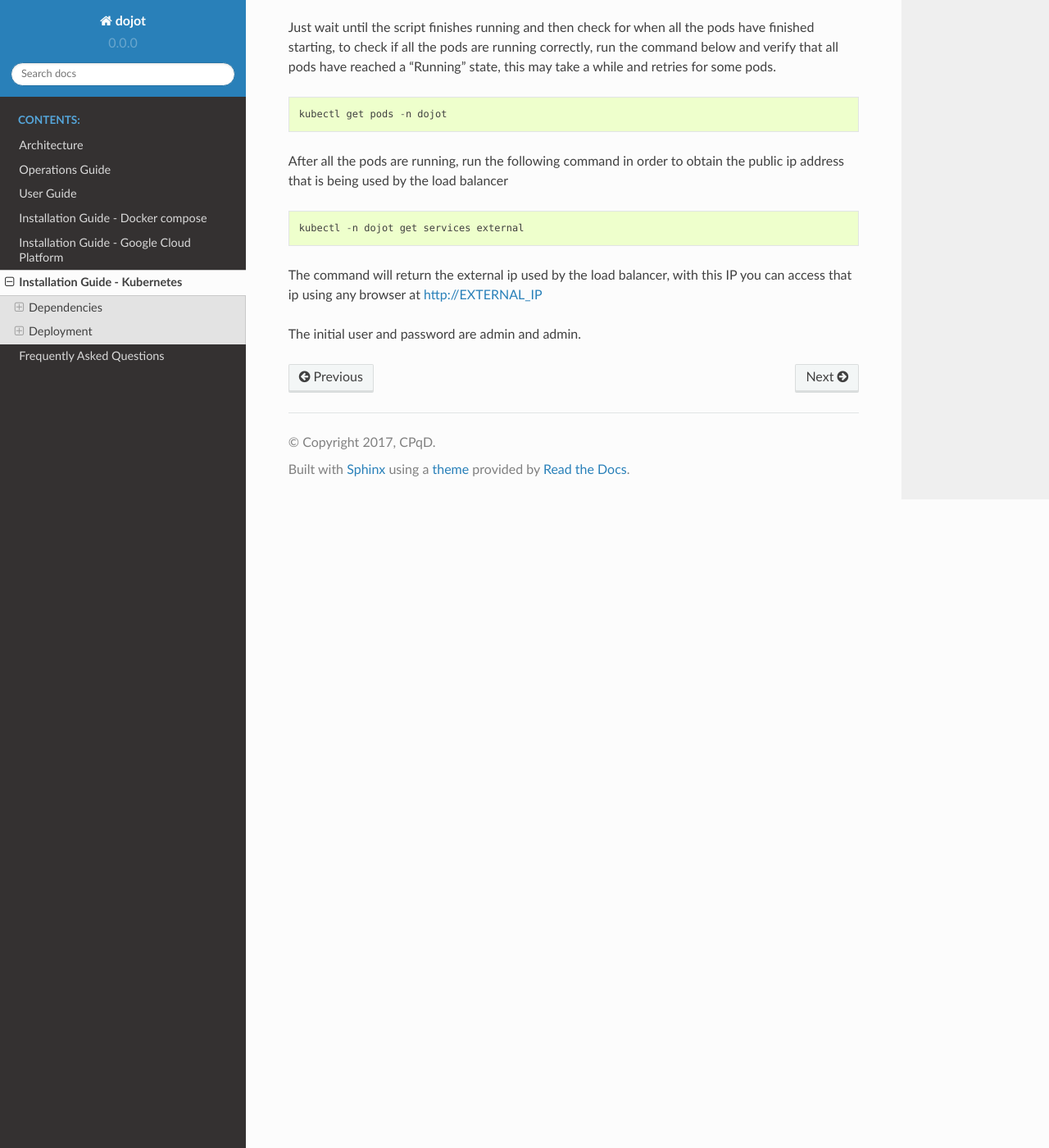
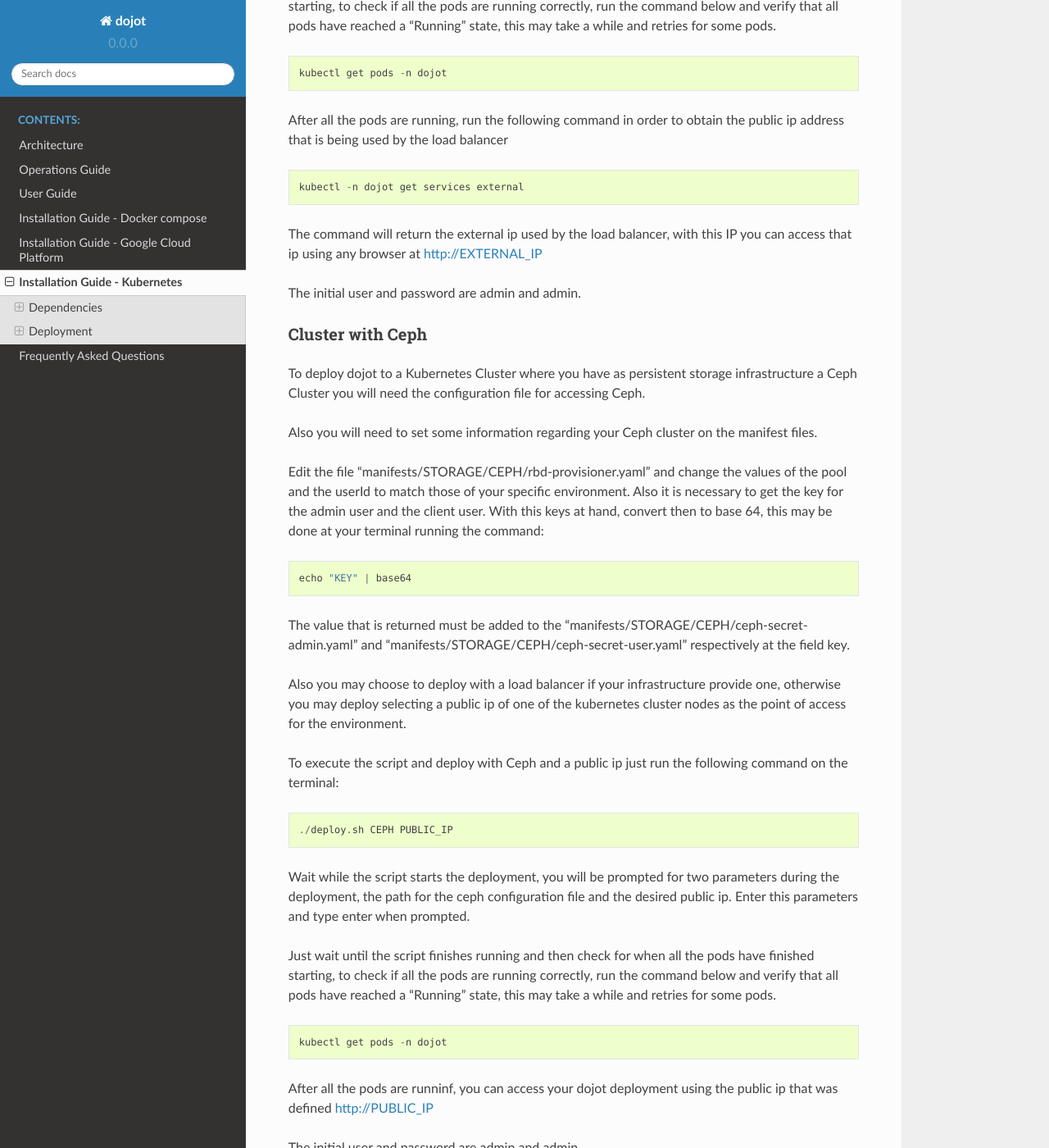
Before and after one commit to dojot/docs, a Sphinx documentation site: the page built from source/install/kube_guide.rst, in a window 1280 px wide and 1400 px high, scrolled down 2733 px. Shown: the whole window at 82% size. Built offline with Sphinx 7.4.7 and the Read the Docs theme 2.0.0, drawn with Linux system fonts in a browser that asks for light colours; some of the changed text lies outside the part shown.

Commit message:
Adds information on the deployment using ceph

```diff
--- a/source/install/kube_guide.rst
+++ b/source/install/kube_guide.rst
@@ -118,3 +112,40 @@ The command will return the external ip used by the load balancer, with this IP
 http://EXTERNAL_IP
 
 The initial user and password are admin and admin.
+
+Cluster with Ceph
+*****************
+
+To deploy dojot to a Kubernetes Cluster where you have as persistent storage infrastructure a Ceph Cluster you will
+need the configuration file for accessing Ceph.
+
+Also you will need to set some information regarding your Ceph cluster on the manifest files.
+
+Edit the file "manifests/STORAGE/CEPH/rbd-provisioner.yaml" and change the values of the pool and the userId to match
+those of your specific environment. Also it is necessary to get the key for the admin user and the client user. With this keys at hand,
+convert then to base 64, this may be done at your terminal running the command: ::
+
+  echo "KEY" | base64
+
+The value that is returned must be added to the "manifests/STORAGE/CEPH/ceph-secret-admin.yaml" and
+"manifests/STORAGE/CEPH/ceph-secret-user.yaml" respectively at the field key.
+
+Also you may choose to deploy with a load balancer if your infrastructure provide one, otherwise you may deploy selecting
+a public ip of one of the kubernetes cluster nodes as the point of access for the environment.
+
+To execute the script and deploy with Ceph and a public ip just run the following command on the terminal: ::
+
+  ./deploy.sh CEPH PUBLIC_IP
+
+Wait while the script starts the deployment, you will be prompted for two parameters during the deployment, the path for
+the ceph configuration file and the desired public ip. Enter this parameters and type enter when prompted.
+
+Just wait until the script finishes running and then check for when all the pods have finished starting, to check
+if all the pods are running correctly, run the command below and verify that all pods have reached a "Running" state,
+this may take a while and retries for some pods. ::
+
+  kubectl get pods -n dojot
+
+After all the pods are runninf, you can access your dojot deployment using the public ip that was defined http://PUBLIC_IP
+
+The initial user and password are admin and admin.
```
Also changed, not shown: other parts of source/install/kube_guide.rst (+0 -6 lines), 1 other file.
